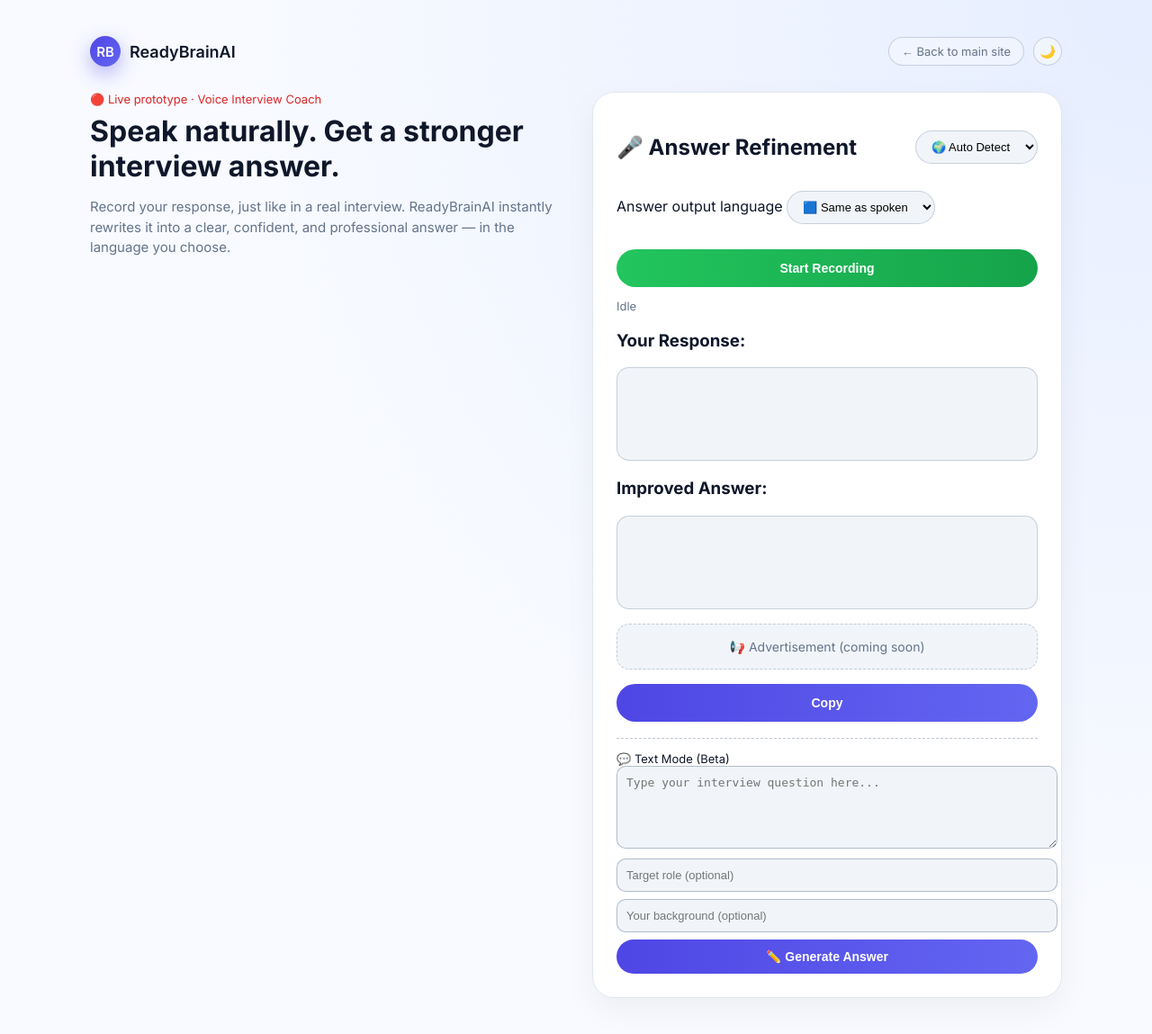
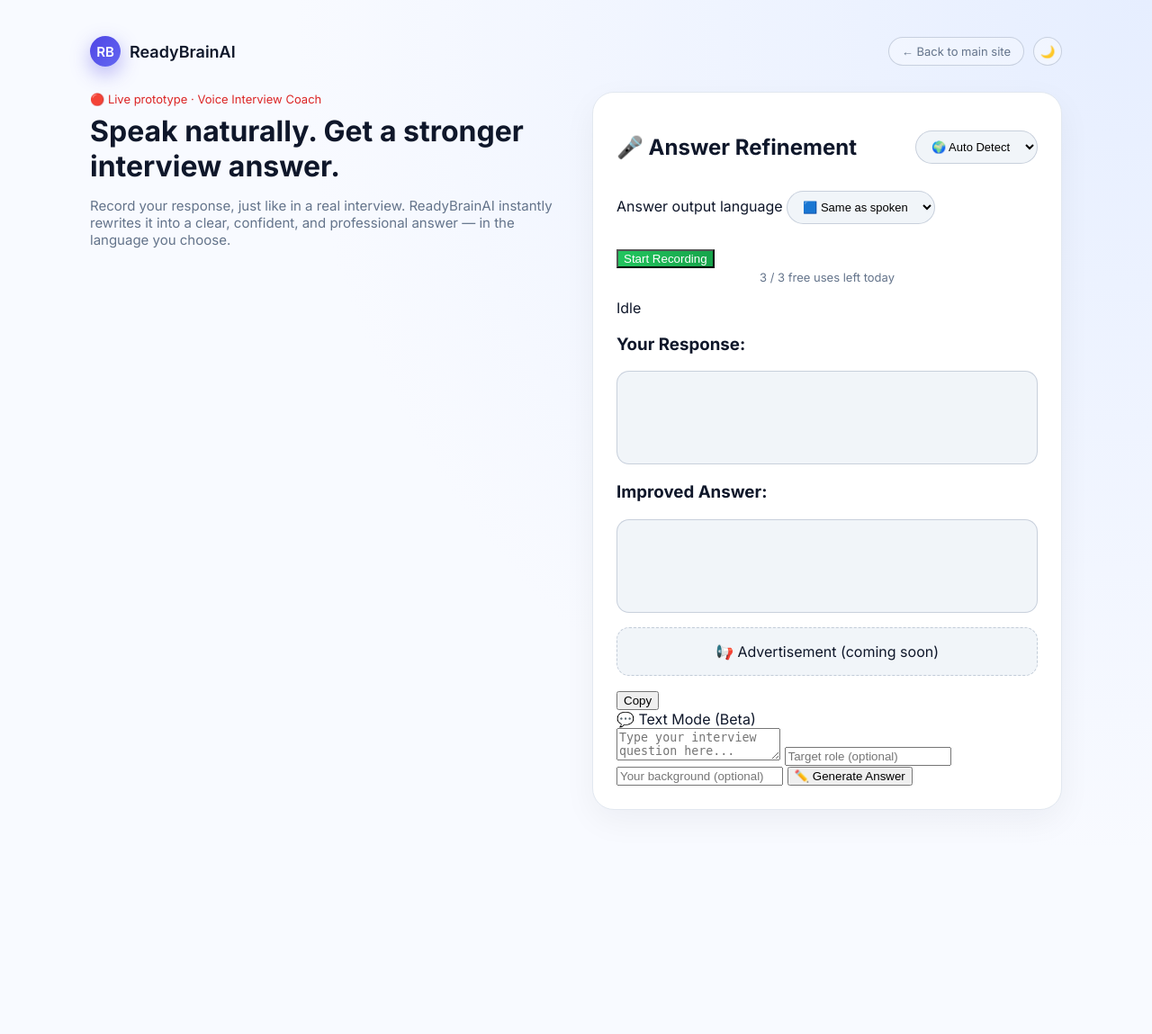
Before and after one commit to readybrain-ai-dev/readybrainai-v1, a Flask app: page /listen in a window 1280 px wide. Shown: the whole page at 90% size. After the commit the page ends 900 px from the top, so only its background shows below. Run offline with Flask 3, Linux system fonts and the light colour scheme.

Commit message:
Added visible daily counter + UI improvements

```diff
--- a/templates/listen.html
+++ b/templates/listen.html
@@ -37,7 +37,6 @@
             font-family: "Inter", sans-serif;
             background: var(--bg-main);
             color: var(--text-main);
-            transition: background 0.3s ease, color 0.3s ease;
         }
 
         .page {
@@ -92,9 +91,6 @@
         }
 
         .theme-toggle {
-            display: inline-flex;
-            align-items: center;
-            justify-content: center;
             width: 32px;
             height: 32px;
             border-radius: 999px;
@@ -117,7 +113,7 @@
             }
         }
 
-        /* HERO TEXT */
+        /* HERO */
         .hero-title {
             font-size: 32px;
             font-weight: 700;
@@ -133,7 +129,6 @@
         .hero-sub {
             font-size: 15px;
             color: var(--text-muted);
-            line-height: 1.5;
         }
 
         /* CARD */
@@ -164,17 +159,7 @@
         .button-row {
             display: flex;
             gap: 10px;
-            margin: 16px 0 10px 0;
-        }
-
-        button {
-            width: 100%;
-            padding: 13px;
-            font-size: 14px;
-            font-weight: 600;
-            border: none;
-            border-radius: 999px;
-            cursor: pointer;
+            margin: 16px 0 6px 0;
         }
 
         #startBtn {
@@ -188,19 +173,24 @@
             color: white;
         }
 
-        .status-line {
+        /* COUNTER */
+        #limitCounter {
+            margin-top: -4px;
+            margin-bottom: 12px;
             font-size: 13px;
+            text-align: center;
             color: var(--text-muted);
+            opacity: 0;
+            transition: opacity 0.3s ease;
         }
 
+        /* TEXT BLOCKS */
         .output-box {
             background: var(--surface);
             padding: 16px;
             border-radius: 14px;
             border: 1px solid rgba(148,163,184,0.45);
             min-height: 70px;
-            font-size: 14px;
-            white-space: pre-line;
         }
 
         .ad-box {
@@ -210,60 +200,12 @@
             border-radius: 14px;
             border: 1px dashed rgba(148,163,184,0.5);
             text-align: center;
-            font-size: 14px;
-            color: var(--text-muted);
-        }
-
-        .action-buttons {
-            display: flex;
-            gap: 8px;
-        }
-
-        .copy-btn {
-            background: linear-gradient(92deg, #4f46e5, #6366f1);
-            color: white;
-        }
-
-        /* TEXT MODE */
-        .text-mode {
-            margin-top: 18px;
-            padding-top: 14px;
-            border-top: 1px dashed rgba(148,163,184,0.6);
-            font-size: 13px;
-        }
-
-        .text-input,
-        .text-textarea {
-            width: 100%;
-            border-radius: 10px;
-            border: 1px solid rgba(148,163,184,0.7);
-            padding: 10px;
-            font-size: 13px;
-            margin-bottom: 8px;
-            background: var(--surface);
-            color: var(--text-main);
-        }
-
-        .text-textarea {
-            min-height: 70px;
-            resize: vertical;
-        }
-
-        .text-button {
-            padding: 11px 14px;
-            font-size: 14px;
-            font-weight: 600;
-            border-radius: 999px;
-            background: linear-gradient(92deg, #4f46e5, #6366f1);
-            color: white;
-            width: 100%;
-            cursor: pointer;
         }
 
         /* POPUP */
         #premiumPopup {
             position: fixed;
-            top: 0; left:0;
+            top:0; left:0;
             width:100%; height:100%;
             background: rgba(0,0,0,0.45);
             display:none;
@@ -286,18 +228,6 @@
         @keyframes fadeInPopup {
             from {opacity:0; transform: translateY(10px);}
             to {opacity:1; transform: translateY(0);}
-        }
-
-        .popup-title {
-            font-size: 20px;
-            font-weight:700;
-            margin-bottom: 6px;
-        }
-
-        .popup-msg {
-            font-size: 14px;
-            color: var(--text-muted);
-            margin-bottom: 18px;
         }
 
         .popup-btn {
@@ -341,6 +271,7 @@
 
     <main class="layout">
 
+        <!-- LEFT SIDE -->
         <section class="hero-text">
             <div class="hero-pill">🔴 Live prototype · Voice Interview Coach</div>
 
@@ -353,7 +284,7 @@
             </p>
         </section>
 
-        <!-- LISTENER CARD -->
+        <!-- RIGHT SIDE CARD -->
         <section class="card">
 
             <div class="card-header">
@@ -369,7 +300,7 @@
                 </select>
             </div>
 
-            <label class="label-inline">Answer output language</label>
+            <label>Answer output language</label>
             <select id="outputLanguage" class="select-box" style="margin-bottom:12px;">
                 <option value="same">🟦 Same as spoken</option>
                 <option value="en">🇺🇸 English</option>
@@ -379,10 +310,14 @@
                 <option value="es">🇪🇸 Spanish</option>
             </select>
 
+            <!-- START/STOP BUTTONS -->
             <div class="button-row">
                 <button id="startBtn" onclick="limitedStart()">Start Recording</button>
                 <button id="stopBtn" onclick="stopListening()">Stop Recording</button>
             </div>
+
+            <!-- DAILY COUNTER -->
+            <div id="limitCounter">3 / 3 free uses left today</div>
 
             <p id="status" class="status-line">Idle</p>
 
@@ -402,16 +337,13 @@
 
             <div class="text-mode">
                 <div>💬 Text Mode (Beta)</div>
-
                 <textarea id="textQuestion" class="text-textarea" placeholder="Type your interview question here..."></textarea>
-
                 <input id="textJobRole" class="text-input" placeholder="Target role (optional)" />
                 <input id="textBackground" class="text-input" placeholder="Your background (optional)" />
-
                 <button class="text-button" onclick="generateTextAnswer()">✏️ Generate Answer</button>
-
                 <div id="textStatus"></div>
             </div>
+
         </section>
     </main>
 </div>
@@ -429,7 +361,7 @@
     </div>
 </div>
 
-<!-- JS -->
+<!-- JS FILE -->
 <script src="/static/interview.js"></script>
 
 <script>
@@ -445,7 +377,7 @@
 });
 
 /* =====================
-       FREE LIMIT SYSTEM
+   DAILY LIMIT SYSTEM
 ===================== */
 
 const DAILY_LIMIT = 3;
@@ -456,28 +388,38 @@
 }
 
 function getUses() {
-        const key = getTodayKey();
-        return Number(localStorage.getItem(key) || 0);
+    return Number(localStorage.getItem(getTodayKey()) || 0);
 }
 
 function addUse() {
-        const key = getTodayKey();
-        const current = getUses();
-        localStorage.setItem(key, current + 1);
+    localStorage.setItem(getTodayKey(), getUses() + 1);
+}
+
+function updateCounter() {
+    const used = getUses();
+    const left = DAILY_LIMIT - used;
+
+    const counter = document.getElementById("limitCounter");
+    counter.textContent = `${left} / ${DAILY_LIMIT} free uses left today`;
+
+    counter.style.opacity = 1; // fade in
 }
 
 function limitedStart() {
     const used = getUses();
+
     if (used >= DAILY_LIMIT) {
         openPopup();
         return;
     }
+
     addUse();
+    updateCounter();
     startListening();
 }
 
 /* =====================
-       POPUP HANDLERS
+   POPUP
 ===================== */
 function openPopup() {
     document.getElementById("premiumPopup").style.display = "flex";
@@ -486,6 +428,11 @@
 function closePopup() {
     document.getElementById("premiumPopup").style.display = "none";
 }
+
+/* =====================
+   INIT
+===================== */
+updateCounter();
 </script>
 
 </body>
```
Lines whose indentation alone changed are shown as unchanged.
